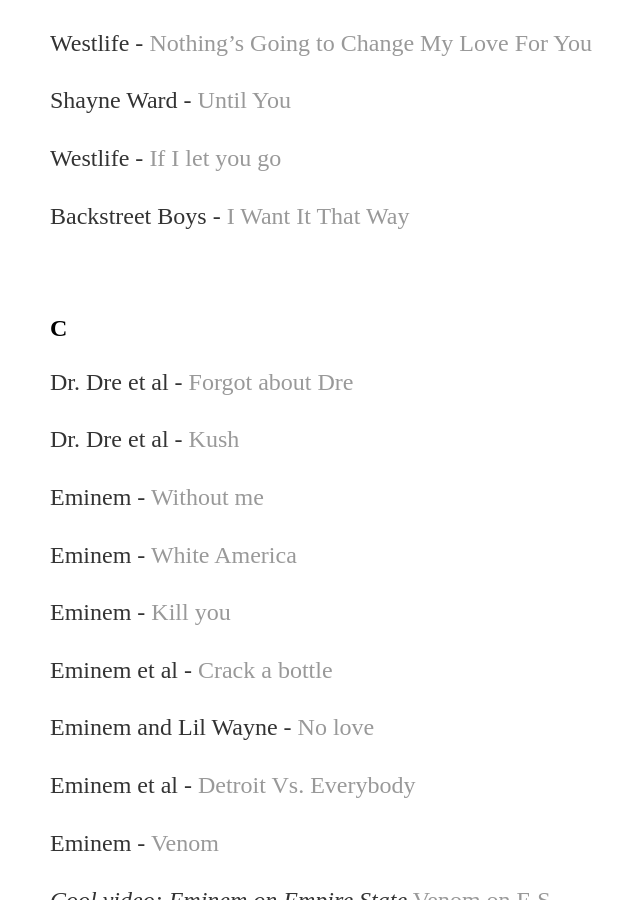
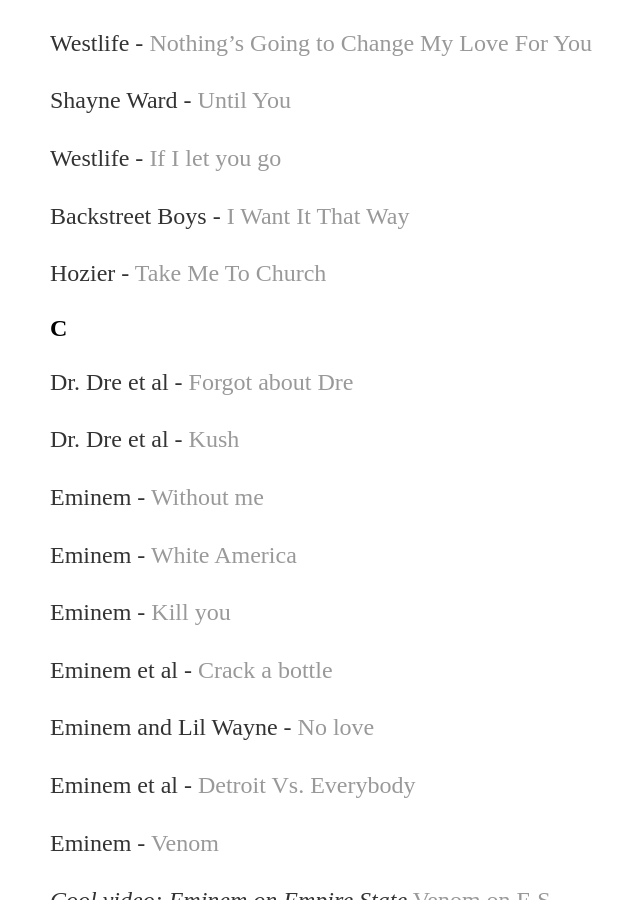
Before and after one commit to yjkweon24/yjkweon24.github.io, a Jekyll site: the page built from _posts/2018-10-23-songs-that-i-love.md, in a window 1280 px wide and 900 px high, scrolled down 11651 px. Shown: the whole window, without its empty margins (142-782 px from the left). Built offline with Jekyll 4.4.1, drawn with Linux system fonts in a browser that asks for light colours.

Commit message:
Update 2018-10-23-songs-that-i-love.md

```diff
--- a/_posts/2018-10-23-songs-that-i-love.md
+++ b/_posts/2018-10-23-songs-that-i-love.md
@@ -404,6 +404,7 @@
 
 Backstreet Boys - [I Want It That Way](https://www.youtube.com/watch?v=4fndeDfaWCg)
 
+Hozier - [Take Me To Church](https://www.youtube.com/watch?v=PVjiKRfKpPI)
 <br>
 
 ## C
```
